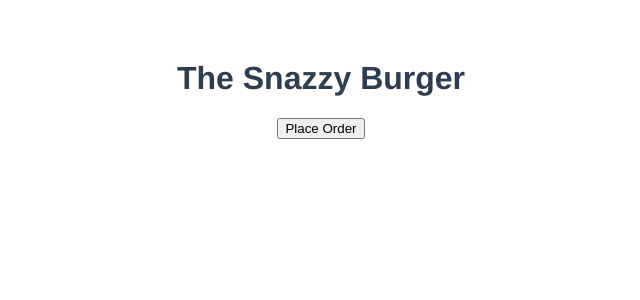
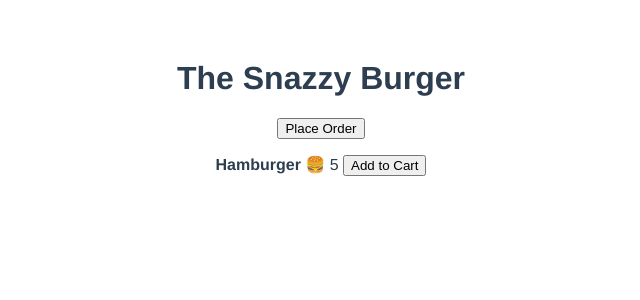
Before and after one commit to chibiteke/Vue-3-Composition-API, a Vue app in the folder vue-3-composition-api/: page / in a window 1280 px wide. Shown: the top 300 px of the page, without its empty margins (319-959 px from the left). Built offline with nearby package versions, Linux system fonts and the light colour scheme.

Commit message:
4. the setup methods parameters: props and context

```diff
--- a/vue-3-composition-api/src/App.vue
+++ b/vue-3-composition-api/src/App.vue
@@ -1,14 +1,18 @@
 <template>
   <h1>{{ name }}</h1>
   <button @click="placeOrder">Place Order</button>
+  <YummyMeal name="Hamburger 🍔" :price="5" @addToCart="addItemToCart" />
 </template>
 
 <script>
+import YummyMeal from "./components/YummyMeal.vue";
 export default {
+  components: { YummyMeal },
   setup() {
     const name = "The Snazzy Burger";
     const placeOrder = () => alert("Your order has been placed!");
-    return { name, placeOrder };
+    const addItemToCart = (item) => alert(`One ${item} add to the cart`);
+    return { name, placeOrder, addItemToCart };
   },
 };
 </script>
--- /dev/null
+++ b/vue-3-composition-api/src/components/YummyMeal.vue
@@ -0,0 +1,19 @@
+<template>
+  <p>
+    <strong>{{ name }}</strong>
+    {{ price }}
+    <button @click="addToCart">Add to Cart</button>
+  </p>
+</template>
+<script>
+export default {
+  props: {
+    name: String,
+    price: Number,
+  },
+  setup(props, { emit }) {
+    const addToCart = () => emit("addToCart", props.name);
+    return { addToCart };
+  },
+};
+</script>
```
